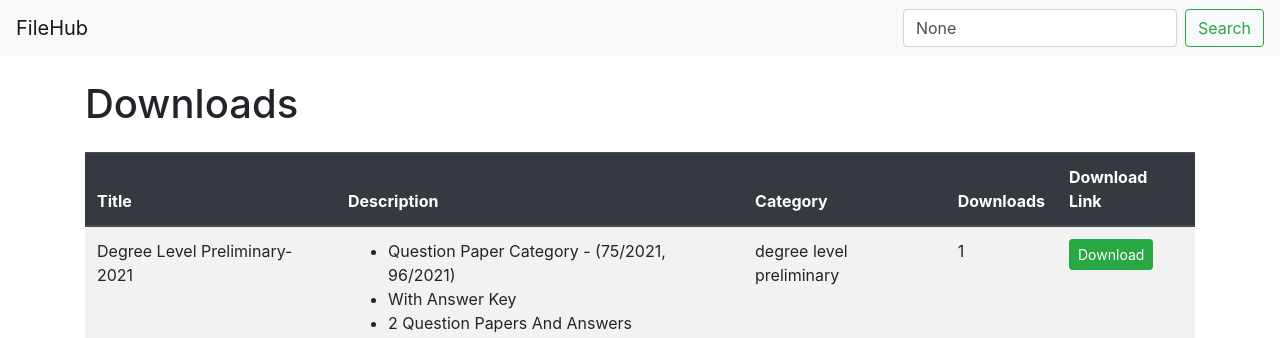
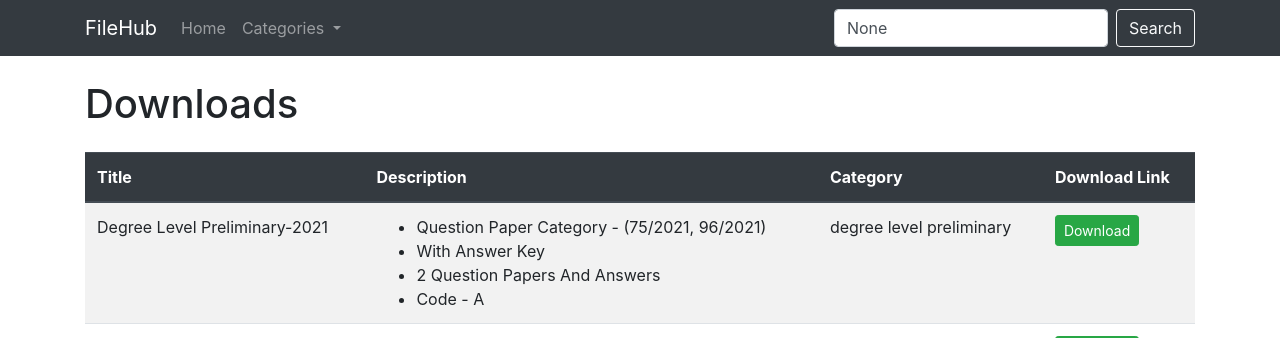
Before and after one commit to 1994basilpaul-hub/filehub, a Django app: page / in a window 1280 px wide. Shown: the top 338 px of the page. Run offline with Django 5.2, Linux system fonts and the light colour scheme; data comes from the database, SQL or seed files in the repository.

Commit message:
Add nav.html and update base.html & index.html with optimized navbar

```diff
--- a/files/templates/files/base.html
+++ b/files/templates/files/base.html
@@ -2,34 +2,32 @@
 <html lang="en">
 <head>
   <meta charset="utf-8">
-  <title>{% block title %}FileHub{% endblock %}</title>
-  <meta name="description" content="{% block meta_description %}A library of downloadable files{% endblock %}">
+  <title>{% block title %}Kerala PSC PYQ & Study Materials - FileHub{% endblock %}</title>
+
+  <meta name="description" content="{% block meta_description %}Download Kerala PSC previous year question papers (PYQ) and study materials including syllabus, answers, and detailed solutions for exam preparation.{% endblock %}">
   <meta name="viewport" content="width=device-width, initial-scale=1, shrink-to-fit=no">
 
   <!-- Bootstrap CSS -->
   <link href="https://cdn.jsdelivr.net/npm/bootstrap@4.6.2/dist/css/bootstrap.min.css" rel="stylesheet">
 
   <style>
-    /* Optional: custom spacing for mobile cards/content */
-    .card-text { white-space: pre-line; } /* preserve line breaks in descriptions */
+    /* Preserve line breaks in descriptions */
+    .card-text { white-space: pre-line; }
+
+    /* Mobile responsive table */
+    @media (max-width: 767px) {
+      table {
+        display: block;
+        overflow-x: auto;
+        white-space: nowrap;
+      }
+    }
   </style>
 </head>
 <body>
   <!-- Navbar -->
-  <nav class="navbar navbar-expand-lg navbar-light bg-light">
-    <a class="navbar-brand" href="{% url 'files:index' %}">FileHub</a>
-    <button class="navbar-toggler" type="button" data-toggle="collapse" data-target="#navbarContent"
-            aria-controls="navbarContent" aria-expanded="false" aria-label="Toggle navigation">
-      <span class="navbar-toggler-icon"></span>
-    </button>
+  {% include 'files/nav.html' %}
 
-    <div class="collapse navbar-collapse" id="navbarContent">
-      <form class="form-inline ml-auto my-2 my-lg-0" method="get" action="{% url 'files:index' %}">
-        <input name="q" class="form-control mr-sm-2" type="search" placeholder="Search..." value="{{ q }}">
-        <button class="btn btn-outline-success my-2 my-sm-0" type="submit">Search</button>
-      </form>
-    </div>
-  </nav>
 
   <!-- Main container -->
   <div class="container py-4">
--- a/files/templates/files/index.html
+++ b/files/templates/files/index.html
@@ -11,7 +11,6 @@
         <th>Title</th>
         <th>Description</th>
         <th>Category</th>
-        <th>Downloads</th>
         <th>Download Link</th>
       </tr>
     </thead>
@@ -27,7 +26,6 @@
             </ul>
           </td>
           <td>{{ item.category }}</td>
-          <td>{{ item.downloads }}</td>
           <td>
             <a href="{% url 'files:download' slug=item.slug %}" class="btn btn-success btn-sm">
               Download
--- /dev/null
+++ b/files/templates/files/nav.html
@@ -0,0 +1,44 @@
+<!-- nav.html -->
+<nav class="navbar navbar-expand-lg navbar-dark bg-dark">
+  <div class="container">
+    <!-- Brand -->
+    <a class="navbar-brand" href="{% url 'files:index' %}">FileHub</a>
+
+    <!-- Toggler for mobile -->
+    <button class="navbar-toggler" type="button" data-toggle="collapse" data-target="#navbarContent"
+            aria-controls="navbarContent" aria-expanded="false" aria-label="Toggle navigation">
+      <span class="navbar-toggler-icon"></span>
+    </button>
+
+    <!-- Navbar content -->
+    <div class="collapse navbar-collapse" id="navbarContent">
+      <!-- Left menu -->
+      <ul class="navbar-nav mr-auto">
+        <li class="nav-item">
+          <a class="nav-link" href="{% url 'files:index' %}">Home</a>
+        </li>
+
+        <!-- Category Dropdown -->
+        <li class="nav-item dropdown">
+          <a class="nav-link dropdown-toggle" href="#" id="categoryDropdown" role="button" data-toggle="dropdown"
+             aria-haspopup="true" aria-expanded="false">
+            Categories
+          </a>
+          <div class="dropdown-menu" aria-labelledby="categoryDropdown">
+            {% for category in categories %}
+              <a class="dropdown-item" href="{% url 'files:category_detail' category.slug %}">{{ category.name }}</a>
+            {% empty %}
+              <span class="dropdown-item disabled">No categories</span>
+            {% endfor %}
+          </div>
+        </li>
+      </ul>
+
+      <!-- Search form -->
+      <form class="form-inline my-2 my-lg-0" method="get" action="{% url 'files:index' %}">
+        <input name="q" class="form-control mr-sm-2" type="search" placeholder="Search files..." value="{{ q }}">
+        <button class="btn btn-outline-light my-2 my-sm-0" type="submit">Search</button>
+      </form>
+    </div>
+  </div>
+</nav>
```
